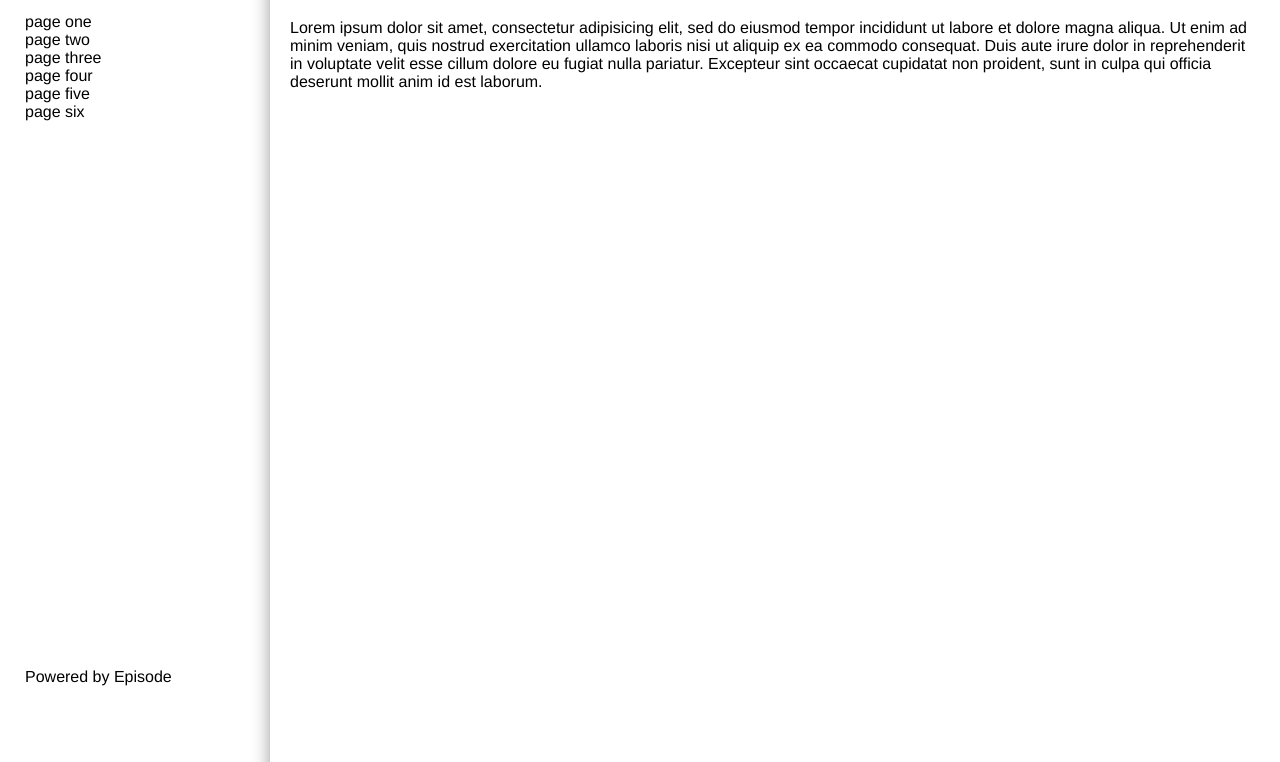
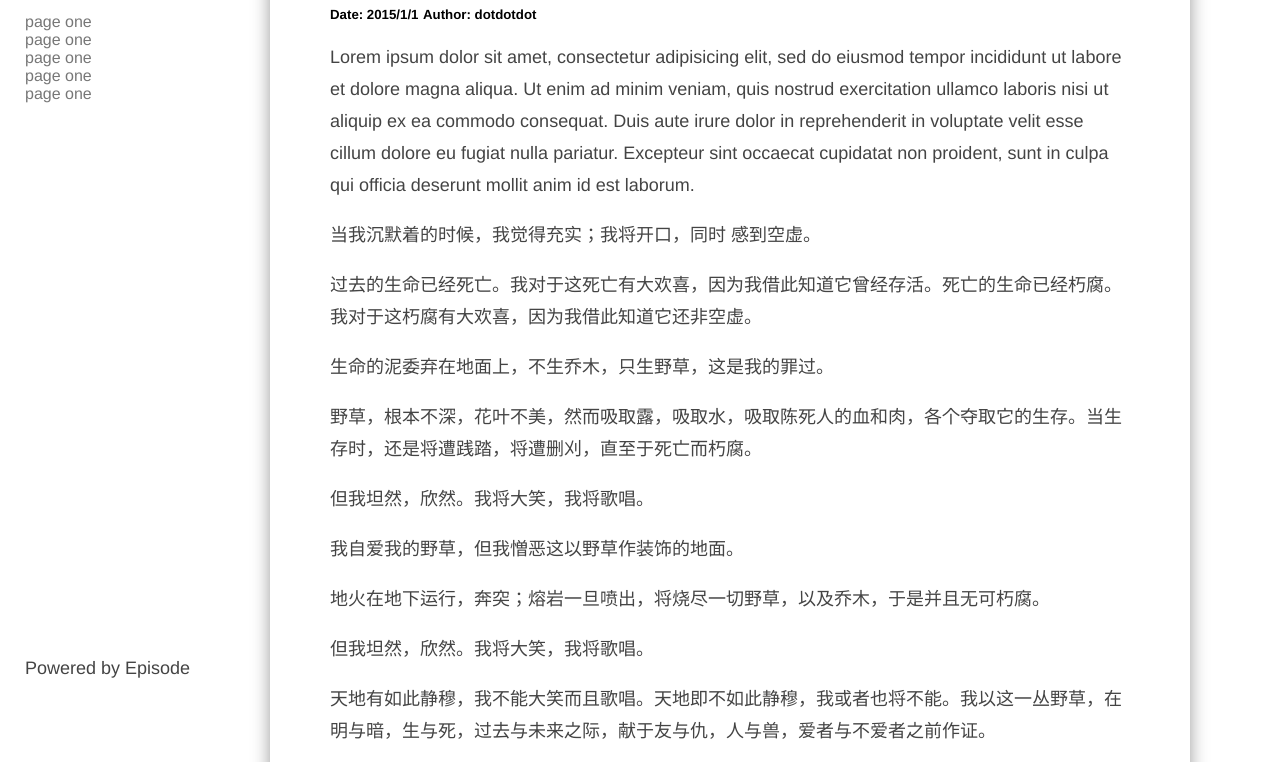
Before and after one commit to Windfarer/episode, a plain HTML site: page default_theme/_base.html in a window 1280 px wide. Shown: the part 103-865 px from the top of the page. Drawn offline with Linux system fonts and the light colour scheme.

Commit message:
update theme

```diff
--- a/default_theme/_base.html
+++ b/default_theme/_base.html
@@ -11,13 +11,11 @@
             <h1>Stray Episode</h1>
         </header>
         <ul class="page_list">
-            <li>page one</li>
-            <li>page two</li>
-            <li>page three</li>
-            <li>page four</li>
-            <li>page five</li>
-            <li>page six</li>
-
+            <li><a href="#ss">page one</a></li>
+            <li><a href="#ss">page one</a></li>
+            <li><a href="#dd">page one</a></li>
+            <li><a href="#dd">page one</a></li>
+            <li><a href="#ff">page one</a></li>
         </ul>
         <footer>
             <p>Powered by Episode</p>
@@ -25,12 +23,27 @@
     </div>
     <div class="main">
         <article>
-            <h2>Post Title</h2>
+            <h2><a href="#2">Post Title</a></h2>
             <div class="post_meta">
                 <h5>Date: 2015/1/1</h5>
                 <h5>Author: dotdotdot</h5>
             </div>
             <p>Lorem ipsum dolor sit amet, consectetur adipisicing elit, sed do eiusmod tempor incididunt ut labore et dolore magna aliqua. Ut enim ad minim veniam, quis nostrud exercitation ullamco laboris nisi ut aliquip ex ea commodo consequat. Duis aute irure dolor in reprehenderit in voluptate velit esse cillum dolore eu fugiat nulla pariatur. Excepteur sint occaecat cupidatat non proident, sunt in culpa qui officia deserunt mollit anim id est laborum.</p>
+
+            <p>当我沉默着的时候，我觉得充实；我将开口，同时 感到空虚。</p>
+            <p>过去的生命已经死亡。我对于这死亡有大欢喜，因为我借此知道它曾经存活。死亡的生命已经朽腐。我对于这朽腐有大欢喜，因为我借此知道它还非空虚。</p>
+            <p>生命的泥委弃在地面上，不生乔木，只生野草，这是我的罪过。</p>
+            <p>野草，根本不深，花叶不美，然而吸取露，吸取水，吸取陈死人的血和肉，各个夺取它的生存。当生存时，还是将遭践踏，将遭删刈，直至于死亡而朽腐。</p>
+            <p>但我坦然，欣然。我将大笑，我将歌唱。</p>
+            <p>我自爱我的野草，但我憎恶这以野草作装饰的地面。</p>
+            <p>地火在地下运行，奔突；熔岩一旦喷出，将烧尽一切野草，以及乔木，于是并且无可朽腐。</p>
+            <p>但我坦然，欣然。我将大笑，我将歌唱。</p>
+            <p>天地有如此静穆，我不能大笑而且歌唱。天地即不如此静穆，我或者也将不能。我以这一丛野草，在明与暗，生与死，过去与未来之际，献于友与仇，人与兽，爱者与不爱者之前作证。</p>
+            <p>为我自己，为友与仇，人与兽，爱者与不爱者，我希望这野草的朽腐，火速到来。要不然，我先就未曾生存，这实在比死亡与朽腐更其不幸。</p>
+            <p>去吧，野草，连着我的题辞！</p>
+            <p>一九二七年四月二十六日</p>
+            <p>鲁迅记于广州之白云楼上</p>
+
         </article>
     </div>
 </body>
--- a/default_theme/css/styles.css
+++ b/default_theme/css/styles.css
@@ -6,10 +6,20 @@ html, body {
     font-family: "Helvetica Neue Light", "HelveticaNeue-Light", "Helvetica Neue", Calibri, Helvetica, Arial;
 }
 
+a{
+    text-decoration:none;
+    color: #777;
+}
+
 h1 {
     color: #777;
 }
 
+p {
+    font-size: 18px;
+    line-height: 2rem;
+    color: #444;
+}
 
 /*   sidebar  */
 .sidebar {
@@ -42,13 +52,20 @@ footer {
 /*   content  */
 .main {
     overflow: hidden;
+    margin-top: 20px;
+    margin-bottom: 20px;
     margin-left: 270px;
-    height: 30000px;
+    height: 3000px;
     box-shadow:  0 6px 17px 0 rgba(0,0,0,0.4);
-    padding: 20px;
+    padding: 20px 60px 20px 60px;
+    max-width: 800px;
 }
 
 .post_meta > h5 {
     display: inline-block;
     margin: 0;
 }
+
+footer {
+    color: #888;
+}
```
